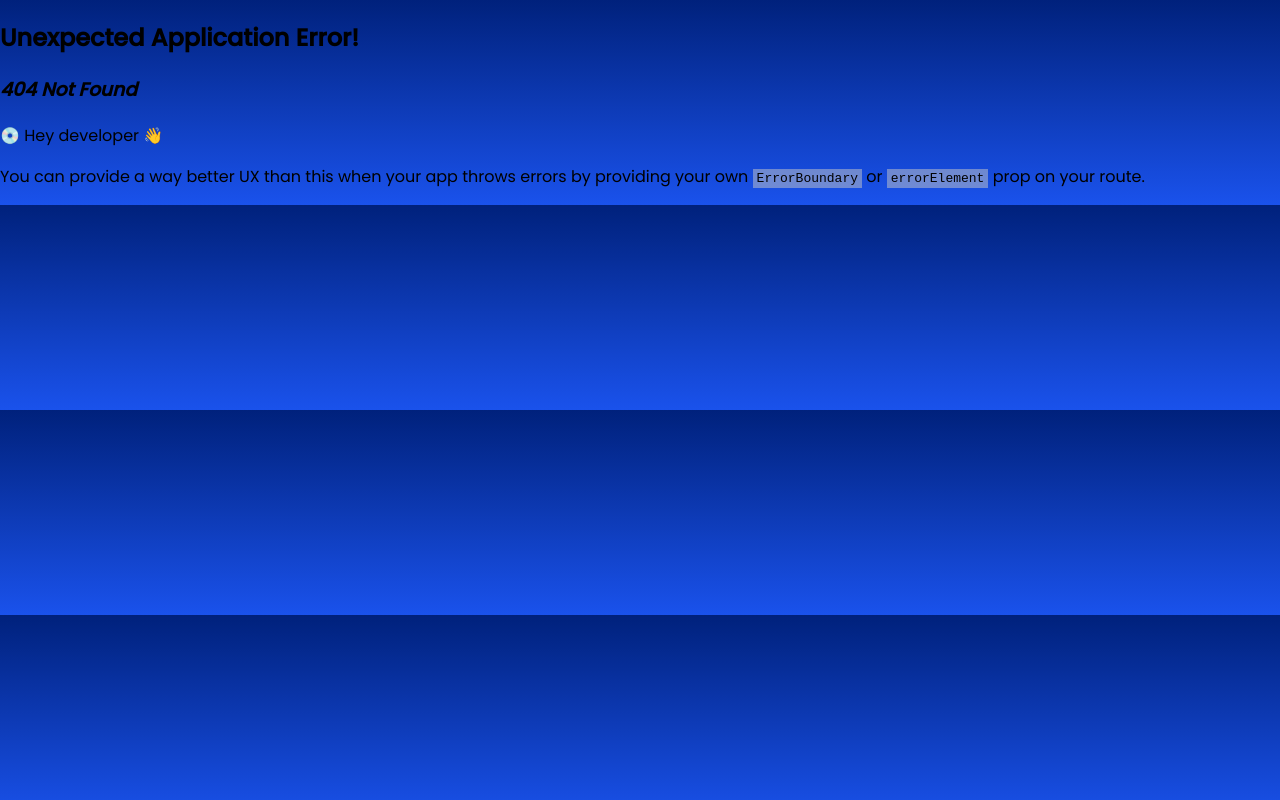
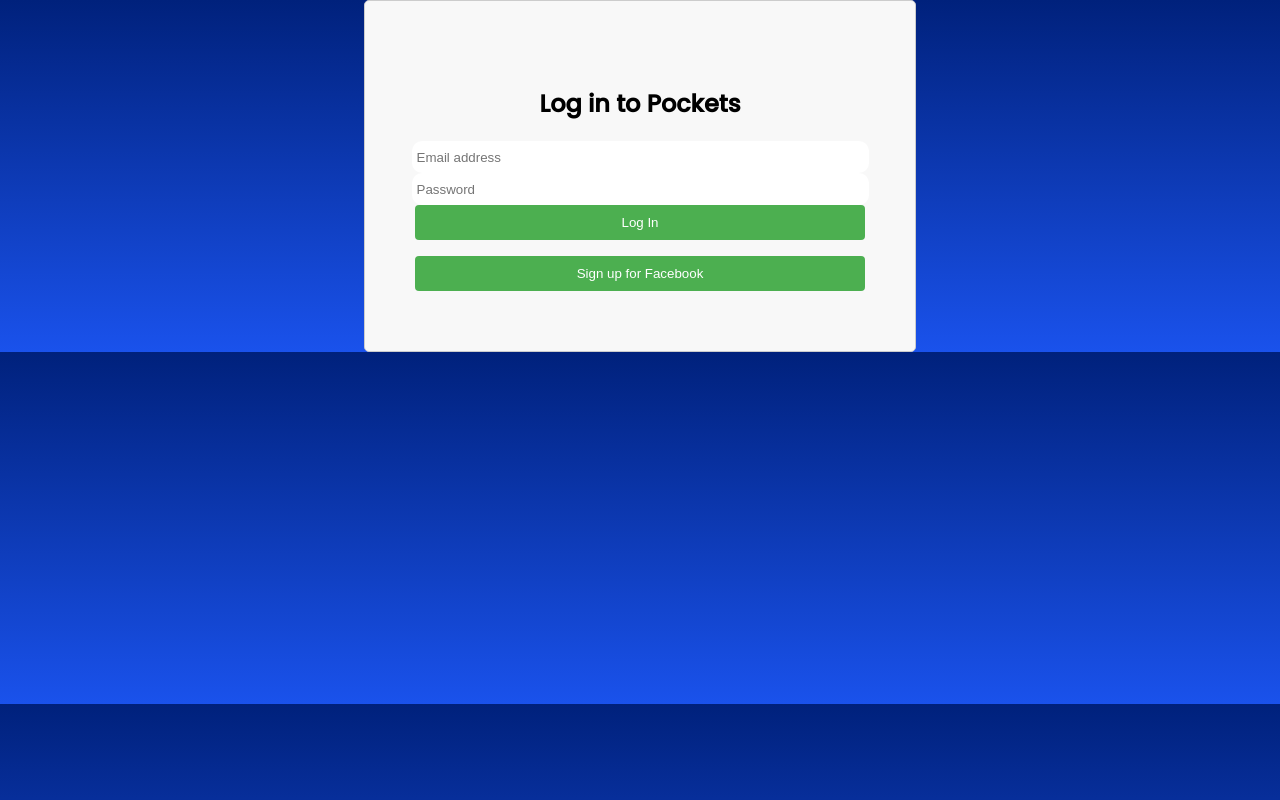
Before and after one commit to edd-ie/pockets, a React (Vite) app: page /logIn in a window 1280 px wide. Before the commit this address had no page. Built offline with nearby package versions, Linux system fonts and the light colour scheme.

Commit message:
added functionality to the login

```diff
--- /dev/null
+++ b/src/components/CardTransactionTable.css
@@ -0,0 +1,43 @@
+.card-transaction-table {
+    margin-top: 20px;
+  }
+
+  .card-transaction-table h2 {
+    font-size: 24px;
+    margin-bottom: 10px;
+  }
+
+  .card-transaction-table table {
+    width: 100%;
+    border-collapse: collapse;
+    border: 1px solid #ccc;
+  }
+
+  .card-transaction-table th,
+  .card-transaction-table td {
+    padding: 10px;
+    text-align: left;
+    border-bottom: 1px solid #ccc;
+  }
+
+  .card-transaction-table th {
+    font-weight: bold;
+  }
+
+  .card-transaction-table tbody tr:nth-child(even) {
+    background-color: #f2f2f2;
+  }
+
+  .card-transaction-table button {
+    margin-top: 20px;
+    padding: 10px 20px;
+    background-color: #f1f1f1;
+    border: none;
+    border-radius: 4px;
+    font-size: 16px;
+    cursor: pointer;
+  }
+
+  .card-transaction-table button:hover {
+    background-color: #ddd;
+  }
--- /dev/null
+++ b/src/components/CardTransactionTable.jsx
@@ -0,0 +1,56 @@
+import React, { useState } from 'react';
+import './CardTransactionTable.css'
+
+const CardTransactionTable = ({ transactions, onAddTransaction }) => {
+  const [category, setCategory] = useState('');
+  const [amount, setAmount] = useState('');
+
+  const handleSubmit = (e) => {
+    e.preventDefault();
+    onAddTransaction({ category, amount });
+    setCategory('');
+    setAmount('');
+  };
+
+  return (
+    <div>
+      <h3>Transaction Table</h3>
+      <table>
+        <thead>
+          <tr>
+            <th>Category</th>
+            <th>Amount</th>
+            <th>Date</th>
+          </tr>
+        </thead>
+        <tbody>
+          {transactions.map((transaction, index) => (
+            <tr key={index}>
+              <td>{transaction.category}</td>
+              <td>{transaction.amount}</td>
+              <td>{transaction.created_at}</td>
+            </tr>
+          ))}
+        </tbody>
+      </table>
+
+      <form onSubmit={handleSubmit}>
+        <input
+          type="text"
+          placeholder="Category"
+          value={category}
+          onChange={(e) => setCategory(e.target.value)}
+        />
+        <input
+          type="number"
+          placeholder="Amount"
+          value={amount}
+          onChange={(e) => setAmount(e.target.value)}
+        />
+        <button type="submit">Add Transaction</button>
+      </form>
+    </div>
+  );
+};
+
+export default CardTransactionTable;
--- a/src/components/Cards.jsx
+++ b/src/components/Cards.jsx
@@ -1,5 +1,6 @@
 import React, { useState, useEffect } from 'react';
 import './Cards.css';
+import CardTransactionTable from './CardTransactionTable';
 
 const Cards = () => {
   const [selectedTransaction, setSelectedTransaction] = useState(null);
@@ -12,37 +13,33 @@
     bank: '',
   });
   const [showDropdown, setShowDropdown] = useState(false);
+  const [showTransactionTable, setShowTransactionTable] = useState(false);
+  const [cards, setCards] = useState([]);
 
   useEffect(() => {
-    // Fetch data from API
-    // Example:
-  fetch('URL')
+    fetch('https://pockets.onrender.com/cards')
       .then(response => response.json())
       .then(data => setTransactions(data))
       .catch(error => console.log(error));
+  }, []);
 
-    // Mock data for testing
-    const testData = [
-      {
-        cardNumber: '1234 5678 9012 3456',
-        details: ['Detail 1'],
-        balance: 100,
-        category: 'Expense',
-        bank: 'CBK'
-      },
-      {
-        cardNumber: '9876 5432 1098 7654',
-        details: ['Detail 2'],
-        balance: 200,
-        category: 'Food',
-        bank: 'Equity'
-      }
-    ];
-    setTransactions(testData);
-  }, []);
+  const handleAddTransaction = (transaction) => {
+    // Add the transaction to the first card
+    const updatedCards = [...cards];
+    updatedCards[0].cardTransactions.push(transaction);
+    setCards(updatedCards);
+  };
 
   const handleCardClick = (transaction) => {
     setSelectedTransaction(transaction);
+  };
+
+  const handleViewTransactions = () => {
+    setShowTransactionTable(true);
+  };
+
+  const handleGoBack = () => {
+    setShowTransactionTable(false);
   };
 
   const handleInputChange = (event) => {
@@ -62,7 +59,17 @@
 
   const handleFormSubmit = (event) => {
     event.preventDefault();
-    setTransactions((prevState) => [...prevState, newCard]);
+
+    fetch('https://pockets.onrender.com/cards', {
+      method: 'POST',
+      headers: {
+        'Content-Type': 'application/json',
+      },
+      body: JSON.stringify(newCard),
+    })
+      .then(response => response.json())
+      .then(data => {
+        setTransactions(prevTransactions => [...prevTransactions, data]);
         setNewCard({
           cardNumber: '',
           details: [],
@@ -70,6 +77,8 @@
           category: '',
           bank: '',
         });
+      })
+      .catch(error => console.log(error));
   };
 
   const toggleDropdown = () => {
@@ -80,15 +89,19 @@
     <div className="gHead">
       <h1>Cards</h1>
       <div className="gCards-container">
-        {transactions.map((transaction, index) => (
+        {transactions && transactions.length > 0 ? (
+          transactions.map((transaction, index) => (
             <div
               className="gCard"
               key={index}
               onClick={() => handleCardClick(transaction)}
             >
-            <h2>{transaction.cardNumber}</h2>
+              <h2>{transaction.name}</h2>
             </div>
-        ))}
+          ))
+        ) : (
+          <p>No transactions available</p>
+        )}
 
         <div className="gDropdown">
           <button onClick={toggleDropdown}>Toggle Dropdown</button>
@@ -167,11 +180,15 @@
           <div className="gTransaction-details">
             <div className="gModal">
               <h3>Transaction Details</h3>
+              {selectedTransaction.cardTransactions && selectedTransaction.cardTransactions.length > 0 ? (
                 <ul>
-                {selectedTransaction.details.map((detail, index) => (
-                  <li key={index}>{detail}</li>
+                  {selectedTransaction.cardTransactions.map((transaction, index) => (
+                    <li key={index}>{transaction.category}: {transaction.amount}</li>
                   ))}
                 </ul>
+              ) : (
+                <p>No transactions available</p>
+              )}
               <div>
                 <strong>Balance:</strong> {selectedTransaction.balance}
               </div>
@@ -181,11 +198,17 @@
               <div>
                 <strong>Bank:</strong> {selectedTransaction.bank}
               </div>
-              <button onClick={() => setSelectedTransaction(null)}>
-                Close
-              </button>
+              <button onClick={handleViewTransactions}>View Transactions</button>
+              <button onClick={() => setSelectedTransaction(null)}>Close</button>
             </div>
           </div>
+        )}
+
+        {showTransactionTable && (
+          <CardTransactionTable
+            transactions={transactions}
+            goBack={handleGoBack}
+          />
         )}
       </div>
     </div>
--- /dev/null
+++ b/src/components/Login.css
@@ -0,0 +1,61 @@
+#gLogPage {
+    max-width: 450px;
+    margin: 0 auto;
+    padding: 50px;
+    border: 1px solid #ccc;
+    border-radius: 5px;
+    background-color: #f8f8f8;
+    height: 250px;
+    align-content: flex-end;
+  }
+
+  #gLogPage h2 {
+    margin-bottom: 20px;
+    text-align: center;
+  }
+
+  #gLogPage p {
+    margin-bottom: 10px;
+    text-align: center;
+  }
+
+  #gLogPage form {
+    display: flex;
+    flex-direction: column;
+    position: relative;
+    width: 100%;
+    height: 100%;
+    justify-content: space-around;
+    align-items: center;
+    margin: 0;
+    border-radius: 15px;
+    max-width: 100%;
+  }
+
+  #gLogPage label {
+    margin-bottom: 5px;
+  }
+
+  .gInput {
+    position: relative;
+    height: 30px;
+    width: 450px;
+    border-radius: 10px;
+    border: none;
+    padding-left: 5px;
+    justify-content: space-between;
+  }
+
+  #gLogPage button {
+    padding: 10px 15px;
+    background-color: #4caf50;
+    color: white;
+    border: none;
+    border-radius: 4px;
+    cursor: pointer;
+    width: 450px;
+  }
+
+  #gLogPage button:hover {
+    background-color: #45a049;
+  }
--- /dev/null
+++ b/src/components/Login.jsx
@@ -0,0 +1,102 @@
+import React, { useState } from 'react';
+import Signup from './Signup';
+import './Login.css';
+
+const Login = () => {
+  const [email, setEmail] = useState('');
+  const [password, setPassword] = useState('');
+  const [message, setMessage] = useState('');
+  const [redirectToSignup, setRedirectToSignup] = useState(false);
+
+  const isLoggedIn = false; // Set this to true if user is already logged in
+
+  const handleSubmit = (event) => {
+    event.preventDefault();
+
+    // Check if user is already logged in
+    if (isLoggedIn) {
+      setMessage('You are already logged in.');
+      return;
+    }
+
+    // Send the data to the backend
+    const data = {
+      email,
+      password,
+    };
+
+    // Make an API request to send the data to the backend
+    // Example using fetch:
+    fetch('https://pockets.onrender.com/users', {
+      method: 'POST',
+      headers: {
+        'Content-Type': 'application/json',
+      },
+      body: JSON.stringify(data),
+    })
+      .then((response) => response.json())
+      .then((result) => {
+        // Handle the response from the backend
+        if (result.success) {
+          setMessage('Congratulations! Login successful.');
+        } else {
+          setMessage(result.message);
+        }
+      })
+      .catch((error) => {
+        // Handle any errors
+        console.error(error);
+        setMessage('An error occurred. Please try again.');
+      });
+  };
+
+  return (
+    <div id='gLogPage'>
+      <div id='gSignDiv'>
+        <div className='gLog' id='gLog1'></div>
+        <div className='gLog' id='gLog2'>
+          <h2>Log in to Pockets</h2>
+          {isLoggedIn ? (
+            <p>You are already logged in.</p>
+          ) : redirectToSignup ? (
+            <Signup />
+          ) : (
+            <>
+              {message && <p>{message}</p>}
+              <form onSubmit={handleSubmit}>
+                <div>
+                  <input
+                    className='gInput'
+                    type="email"
+                    placeholder="Email address"
+                    value={email}
+                    onChange={(e) => setEmail(e.target.value)}
+                    required
+                  />
+                </div>
+                <div>
+                  <input
+                    className='gInput'
+                    type="text"
+                    placeholder="Password"
+                    value={password}
+                    onChange={(e) => setPassword(e.target.value)}
+                    required
+                  />
+                </div>
+                <button type="submit">Log In</button>
+              </form>
+              <p id='gLogInTxt2'>
+                <button type="button" onClick={() => setRedirectToSignup(true)}>
+                  Sign up for Facebook
+                </button>
+              </p>
+            </>
+          )}
+        </div>
+      </div>
+    </div>
+  );
+};
+
+export default Login;
```
Also changed, not shown: src/App.jsx (+7 -0 lines). Lines whose indentation alone changed are shown as unchanged.
